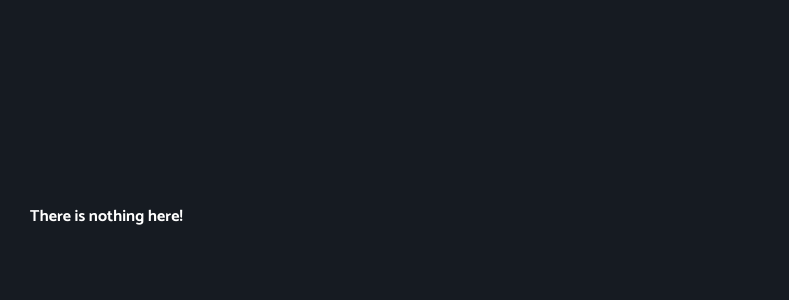
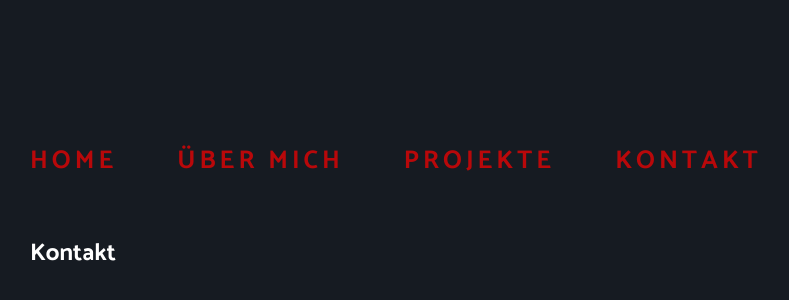
Before and after one commit to schwickertjenny/my-resume, a React (Create React App) app in the folder my-resume/: page /contact in a window 1280 px wide. Shown: the part 142-442 px from the top of the page, without its empty margins (78-867 px from the left). Built offline with nearby package versions, Linux system fonts and the light colour scheme.

Commit message:
navbar map()

```diff
--- a/my-resume/src/components/NavBar.styles.ts
+++ b/my-resume/src/components/NavBar.styles.ts
@@ -29,10 +29,6 @@ export const Wrapper = styled.div`
     font-size: 2vw;
     letter-spacing: 4px;
   }
-
-  a.blink {
-    opacity: 1;
-  }
   @keyframes blink {
     0%,
     50%,
--- a/my-resume/src/components/NavBar.tsx
+++ b/my-resume/src/components/NavBar.tsx
@@ -2,36 +2,21 @@ import { red } from "@material-ui/core/colors";
 import React, { useState } from "react";
 import { Outlet, Link } from "react-router-dom";
 import { Wrapper } from "./NavBar.styles";
-// const NavLink = styled(Link)`
-//   a {
-//     color: pink;
-//   }
-// `;
+
+// Data
+import { NavBarLinks } from "../data/resume.data";
 
 export function NavBar() {
-  const [hovered, setHovered] = useState(false);
-  const toggleHover = () => setHovered(!hovered);
   return (
     <>
       <Wrapper className="nav-bar">
         <nav>
           <ul>
-            <li>
-              <Link
-                // className={hovered ? "blink" : ""}
-                // onMouseEnter={toggleHover}
-                // onMouseLeave={toggleHover}
-                to="/"
-              >
-                Home
-              </Link>
-            </li>
-            <li>
-              <Link to="/about-me">About Me</Link>
-            </li>
-            <li>
-              <Link to="/projects">Projekte</Link>
-            </li>
+            {NavBarLinks.map((link) => (
+              <li>
+                <Link to={link.value}>{link.label}</Link>
+              </li>
+            ))}
           </ul>
         </nav>
         <Outlet />
--- a/my-resume/src/data/resume.data.ts
+++ b/my-resume/src/data/resume.data.ts
@@ -62,3 +62,23 @@ export const welcomePage: Welcome = {
     hello: "Hallo, mein Name ist " + personaData.firstName + " " + personaData.sureName + ".",
     profession: "Ich bin Projektmanager & Scrum Master.",
 }
+
+// NavBar Links
+export const NavBarLinks: dataElem[] = [
+    {
+        label: "Home",
+        value: "/",
+    },
+    {
+        label: "Über mich",
+        value: "/about-me",
+    },
+    {
+        label: "Projekte",
+        value: "/projects",
+    },
+    {
+        label: "Kontakt",
+        value: "/contact",
+    },
+]
--- a/my-resume/src/index.tsx
+++ b/my-resume/src/index.tsx
@@ -6,6 +6,7 @@ import Home from "./pages/Home";
 // Pages
 import About from "./pages/about";
 import Projects from "./pages/projects";
+import Contact from "./pages/contact";
 // Styles
 import { GlobalStyle } from "./app.styles";
 
@@ -16,6 +17,7 @@ ReactDOM.render(
     <BrowserRouter>
       <Routes>
         <Route path="projects" element={<Projects />} />
+        <Route path="contact" element={<Contact />} />
         <Route path="about-me" element={<About />} />
         <Route path="/" element={<Home />} />
         <Route path="*" element={<main>There is nothing here!</main>} />
--- /dev/null
+++ b/my-resume/src/pages/contact.tsx
@@ -0,0 +1,12 @@
+import { NavBar } from "../components/NavBar";
+
+export default function Contact() {
+  return (
+    <>
+      <NavBar />
+      <main style={{ padding: "1rem 0" }}>
+        <h2>Kontakt</h2>
+      </main>
+    </>
+  );
+}
```
